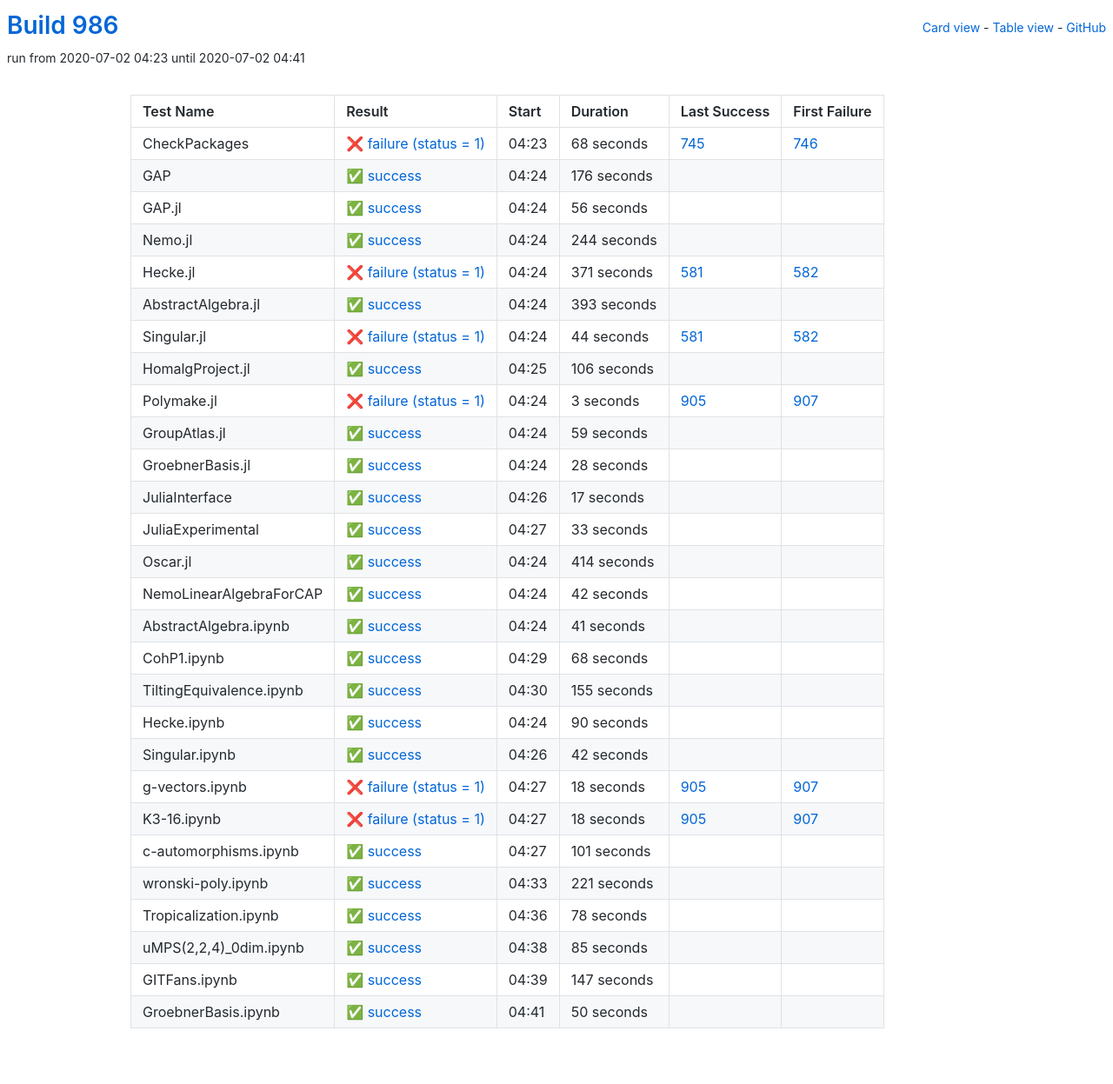
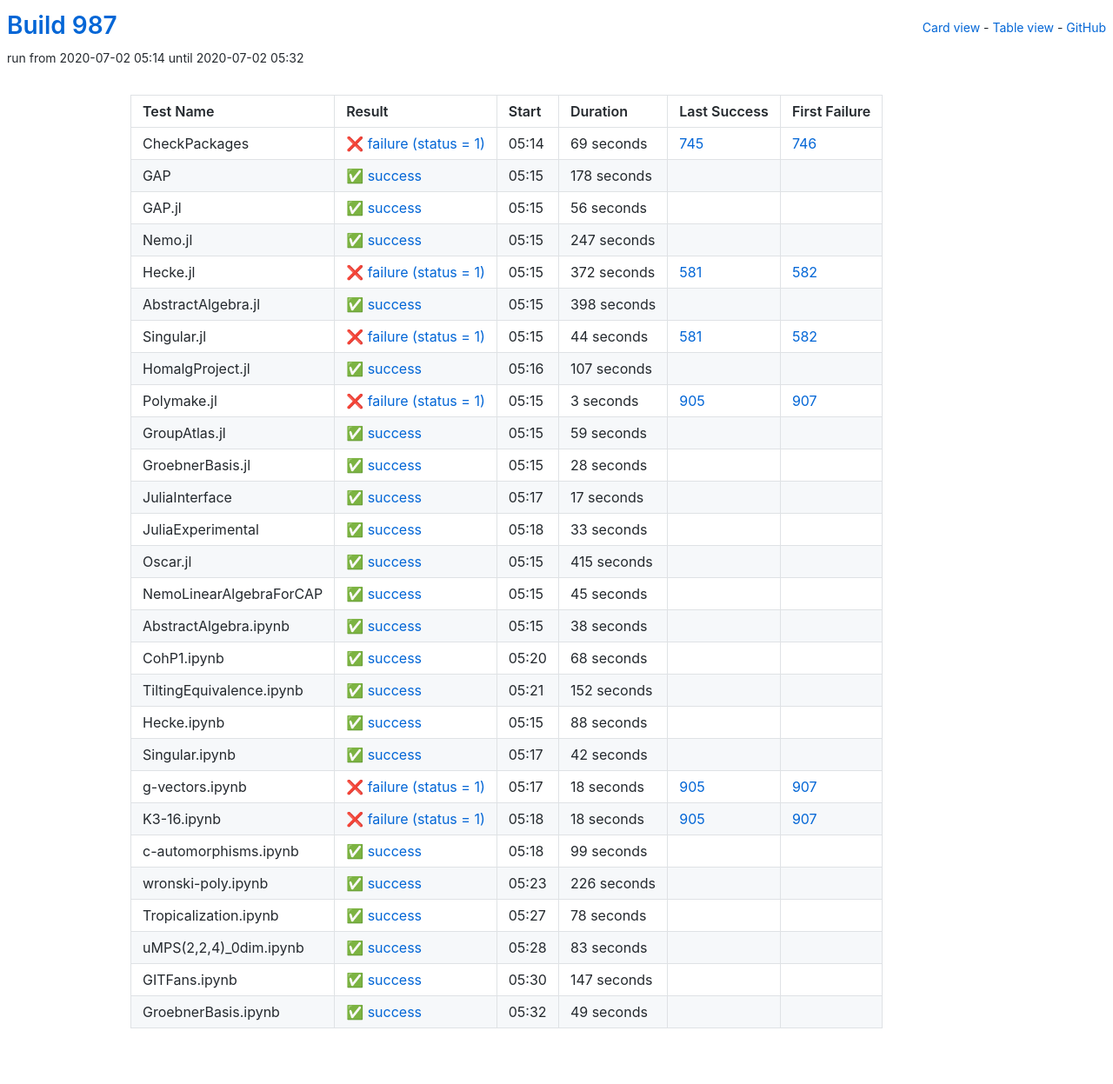
Before and after one commit to oscar-system/oscar-ci-status-1.4, a Jekyll site: the page built from table.html, in a window 1280 px wide. Shown: the whole page at 87% size. Built offline with Jekyll 4.4.1, drawn with Linux system fonts in a browser that asks for light colours.

Commit message:
Build #987

```diff
--- a/_data/ci.yml
+++ b/_data/ci.yml
@@ -1,6 +1,6 @@
 ---
-build: 986
-build_url: https://oscarci.mathematik.uni-kl.de/job/oscar-julia-1.4/986/
+build: 987
+build_url: https://oscarci.mathematik.uni-kl.de/job/oscar-julia-1.4/987/
 job: oscar-julia-1.4
 organization: oscar-system
 repo: oscar-ci-status-1.4
@@ -8,32 +8,32 @@ repourl: https://github.com/oscar-system/oscar-ci-status-1.4
 tests:
 - name: CheckPackages
   id: checkpackages
-  log: https://oscarci.mathematik.uni-kl.de/job/oscar-julia-1.4/986/artifact/logs/build-986/CheckPackages.log
-  start: 2020-07-02 04:23
+  log: https://oscarci.mathematik.uni-kl.de/job/oscar-julia-1.4/987/artifact/logs/build-987/CheckPackages.log
+  start: 2020-07-02 05:14
   success: false
   exitcode: 1
   status: failure
-  duration: 68
+  duration: 69
   last_success: 745
   last_success_url: https://oscarci.mathematik.uni-kl.de/job/oscar-julia-1.4/745/
   first_failure: 746
   first_failure_url: https://oscarci.mathematik.uni-kl.de/job/oscar-julia-1.4/746/
 - name: GAP
   id: gap
-  log: https://oscarci.mathematik.uni-kl.de/job/oscar-julia-1.4/986/artifact/logs/build-986/GAP.log
-  start: 2020-07-02 04:24
+  log: https://oscarci.mathematik.uni-kl.de/job/oscar-julia-1.4/987/artifact/logs/build-987/GAP.log
+  start: 2020-07-02 05:15
   success: true
   exitcode: 0
   status: success
-  duration: 176
+  duration: 178
   last_success: false
   last_success_url:
   first_failure: false
   first_failure_url:
 - name: GAP.jl
   id: gap-jl
-  log: https://oscarci.mathematik.uni-kl.de/job/oscar-julia-1.4/986/artifact/logs/build-986/GAP.jl.log
-  start: 2020-07-02 04:24
+  log: https://oscarci.mathematik.uni-kl.de/job/oscar-julia-1.4/987/artifact/logs/build-987/GAP.jl.log
+  start: 2020-07-02 05:15
   success: true
   exitcode: 0
   status: success
@@ -44,44 +44,44 @@ tests:
   first_failure_url:
 - name: Nemo.jl
   id: nemo-jl
-  log: https://oscarci.mathematik.uni-kl.de/job/oscar-julia-1.4/986/artifact/logs/build-986/Nemo.jl.log
-  start: 2020-07-02 04:24
+  log: https://oscarci.mathematik.uni-kl.de/job/oscar-julia-1.4/987/artifact/logs/build-987/Nemo.jl.log
+  start: 2020-07-02 05:15
   success: true
   exitcode: 0
   status: success
-  duration: 244
+  duration: 247
   last_success: false
   last_success_url:
   first_failure: false
   first_failure_url:
 - name: Hecke.jl
   id: hecke-jl
-  log: https://oscarci.mathematik.uni-kl.de/job/oscar-julia-1.4/986/artifact/logs/build-986/Hecke.jl.log
-  start: 2020-07-02 04:24
+  log: https://oscarci.mathematik.uni-kl.de/job/oscar-julia-1.4/987/artifact/logs/build-987/Hecke.jl.log
+  start: 2020-07-02 05:15
   success: false
   exitcode: 1
   status: failure
-  duration: 371
+  duration: 372
   last_success: 581
   last_success_url: https://oscarci.mathematik.uni-kl.de/job/oscar-julia-1.4/581/
   first_failure: 582
   first_failure_url: https://oscarci.mathematik.uni-kl.de/job/oscar-julia-1.4/582/
 - name: AbstractAlgebra.jl
   id: abstractalgebra-jl
-  log: https://oscarci.mathematik.uni-kl.de/job/oscar-julia-1.4/986/artifact/logs/build-986/AbstractAlgebra.jl.log
-  start: 2020-07-02 04:24
+  log: https://oscarci.mathematik.uni-kl.de/job/oscar-julia-1.4/987/artifact/logs/build-987/AbstractAlgebra.jl.log
+  start: 2020-07-02 05:15
   success: true
   exitcode: 0
   status: success
-  duration: 393
+  duration: 398
   last_success: false
   last_success_url:
   first_failure: false
   first_failure_url:
 - name: Singular.jl
   id: singular-jl
-  log: https://oscarci.mathematik.uni-kl.de/job/oscar-julia-1.4/986/artifact/logs/build-986/Singular.jl.log
-  start: 2020-07-02 04:24
+  log: https://oscarci.mathematik.uni-kl.de/job/oscar-julia-1.4/987/artifact/logs/build-987/Singular.jl.log
+  start: 2020-07-02 05:15
   success: false
   exitcode: 1
   status: failure
@@ -92,20 +92,20 @@ tests:
   first_failure_url: https://oscarci.mathematik.uni-kl.de/job/oscar-julia-1.4/582/
 - name: HomalgProject.jl
   id: homalgproject-jl
-  log: https://oscarci.mathematik.uni-kl.de/job/oscar-julia-1.4/986/artifact/logs/build-986/HomalgProject.jl.log
-  start: 2020-07-02 04:25
+  log: https://oscarci.mathematik.uni-kl.de/job/oscar-julia-1.4/987/artifact/logs/build-987/HomalgProject.jl.log
+  start: 2020-07-02 05:16
   success: true
   exitcode: 0
   status: success
-  duration: 106
+  duration: 107
   last_success: false
   last_success_url:
   first_failure: false
   first_failure_url:
 - name: Polymake.jl
   id: polymake-jl
-  log: https://oscarci.mathematik.uni-kl.de/job/oscar-julia-1.4/986/artifact/logs/build-986/Polymake.jl.log
-  start: 2020-07-02 04:24
+  log: https://oscarci.mathematik.uni-kl.de/job/oscar-julia-1.4/987/artifact/logs/build-987/Polymake.jl.log
+  start: 2020-07-02 05:15
   success: false
   exitcode: 1
   status: failure
@@ -116,8 +116,8 @@ tests:
   first_failure_url: https://oscarci.mathematik.uni-kl.de/job/oscar-julia-1.4/907/
 - name: GroupAtlas.jl
   id: groupatlas-jl
-  log: https://oscarci.mathematik.uni-kl.de/job/oscar-julia-1.4/986/artifact/logs/build-986/GroupAtlas.jl.log
-  start: 2020-07-02 04:24
+  log: https://oscarci.mathematik.uni-kl.de/job/oscar-julia-1.4/987/artifact/logs/build-987/GroupAtlas.jl.log
+  start: 2020-07-02 05:15
   success: true
   exitcode: 0
   status: success
@@ -128,8 +128,8 @@ tests:
   first_failure_url:
 - name: GroebnerBasis.jl
   id: groebnerbasis-jl
-  log: https://oscarci.mathematik.uni-kl.de/job/oscar-julia-1.4/986/artifact/logs/build-986/GroebnerBasis.jl.log
-  start: 2020-07-02 04:24
+  log: https://oscarci.mathematik.uni-kl.de/job/oscar-julia-1.4/987/artifact/logs/build-987/GroebnerBasis.jl.log
+  start: 2020-07-02 05:15
   success: true
   exitcode: 0
   status: success
@@ -140,8 +140,8 @@ tests:
   first_failure_url:
 - name: JuliaInterface
   id: juliainterface
-  log: https://oscarci.mathematik.uni-kl.de/job/oscar-julia-1.4/986/artifact/logs/build-986/JuliaInterface.log
-  start: 2020-07-02 04:26
+  log: https://oscarci.mathematik.uni-kl.de/job/oscar-julia-1.4/987/artifact/logs/build-987/JuliaInterface.log
+  start: 2020-07-02 05:17
   success: true
   exitcode: 0
   status: success
@@ -152,8 +152,8 @@ tests:
   first_failure_url:
 - name: JuliaExperimental
   id: juliaexperimental
-  log: https://oscarci.mathematik.uni-kl.de/job/oscar-julia-1.4/986/artifact/logs/build-986/JuliaExperimental.log
-  start: 2020-07-02 04:27
+  log: https://oscarci.mathematik.uni-kl.de/job/oscar-julia-1.4/987/artifact/logs/build-987/JuliaExperimental.log
+  start: 2020-07-02 05:18
   success: true
   exitcode: 0
   status: success
@@ -164,44 +164,44 @@ tests:
   first_failure_url:
 - name: Oscar.jl
   id: oscar-jl
-  log: https://oscarci.mathematik.uni-kl.de/job/oscar-julia-1.4/986/artifact/logs/build-986/Oscar.jl.log
-  start: 2020-07-02 04:24
+  log: https://oscarci.mathematik.uni-kl.de/job/oscar-julia-1.4/987/artifact/logs/build-987/Oscar.jl.log
+  start: 2020-07-02 05:15
   success: true
   exitcode: 0
   status: success
-  duration: 414
+  duration: 415
   last_success: false
   last_success_url:
   first_failure: false
   first_failure_url:
 - name: NemoLinearAlgebraForCAP
   id: nemolinearalgebraforcap
-  log: https://oscarci.mathematik.uni-kl.de/job/oscar-julia-1.4/986/artifact/logs/build-986/NemoLinearAlgebraForCAP.log
-  start: 2020-07-02 04:24
+  log: https://oscarci.mathematik.uni-kl.de/job/oscar-julia-1.4/987/artifact/logs/build-987/NemoLinearAlgebraForCAP.log
+  start: 2020-07-02 05:15
   success: true
   exitcode: 0
   status: success
-  duration: 42
+  duration: 45
   last_success: false
   last_success_url:
   first_failure: false
   first_failure_url:
 - name: AbstractAlgebra.ipynb
   id: abstractalgebra-ipynb
-  log: https://oscarci.mathematik.uni-kl.de/job/oscar-julia-1.4/986/artifact/logs/build-986/AbstractAlgebra.ipynb.log
-  start: 2020-07-02 04:24
+  log: https://oscarci.mathematik.uni-kl.de/job/oscar-julia-1.4/987/artifact/logs/build-987/AbstractAlgebra.ipynb.log
+  start: 2020-07-02 05:15
   success: true
   exitcode: 0
   status: success
-  duration: 41
+  duration: 38
   last_success: false
   last_success_url:
   first_failure: false
   first_failure_url:
 - name: CohP1.ipynb
   id: cohp1-ipynb
-  log: https://oscarci.mathematik.uni-kl.de/job/oscar-julia-1.4/986/artifact/logs/build-986/CohP1.ipynb.log
-  start: 2020-07-02 04:29
+  log: https://oscarci.mathematik.uni-kl.de/job/oscar-julia-1.4/987/artifact/logs/build-987/CohP1.ipynb.log
+  start: 2020-07-02 05:20
   success: true
   exitcode: 0
   status: success
@@ -212,32 +212,32 @@ tests:
   first_failure_url:
 - name: TiltingEquivalence.ipynb
   id: tiltingequivalence-ipynb
-  log: https://oscarci.mathematik.uni-kl.de/job/oscar-julia-1.4/986/artifact/logs/build-986/TiltingEquivalence.ipynb.log
-  start: 2020-07-02 04:30
+  log: https://oscarci.mathematik.uni-kl.de/job/oscar-julia-1.4/987/artifact/logs/build-987/TiltingEquivalence.ipynb.log
+  start: 2020-07-02 05:21
   success: true
   exitcode: 0
   status: success
-  duration: 155
+  duration: 152
   last_success: false
   last_success_url:
   first_failure: false
   first_failure_url:
 - name: Hecke.ipynb
   id: hecke-ipynb
-  log: https://oscarci.mathematik.uni-kl.de/job/oscar-julia-1.4/986/artifact/logs/build-986/Hecke.ipynb.log
-  start: 2020-07-02 04:24
+  log: https://oscarci.mathematik.uni-kl.de/job/oscar-julia-1.4/987/artifact/logs/build-987/Hecke.ipynb.log
+  start: 2020-07-02 05:15
   success: true
   exitcode: 0
   status: success
-  duration: 90
+  duration: 88
   last_success: false
   last_success_url:
   first_failure: false
   first_failure_url:
 - name: Singular.ipynb
   id: singular-ipynb
-  log: https://oscarci.mathematik.uni-kl.de/job/oscar-julia-1.4/986/artifact/logs/build-986/Singular.ipynb.log
-  start: 2020-07-02 04:26
+  log: https://oscarci.mathematik.uni-kl.de/job/oscar-julia-1.4/987/artifact/logs/build-987/Singular.ipynb.log
+  start: 2020-07-02 05:17
   success: true
   exitcode: 0
   status: success
@@ -248,8 +248,8 @@ tests:
   first_failure_url:
 - name: g-vectors.ipynb
   id: g-vectors-ipynb
-  log: https://oscarci.mathematik.uni-kl.de/job/oscar-julia-1.4/986/artifact/logs/build-986/g-vectors.ipynb.log
-  start: 2020-07-02 04:27
+  log: https://oscarci.mathematik.uni-kl.de/job/oscar-julia-1.4/987/artifact/logs/build-987/g-vectors.ipynb.log
+  start: 2020-07-02 05:17
   success: false
   exitcode: 1
   status: failure
@@ -260,8 +260,8 @@ tests:
   first_failure_url: https://oscarci.mathematik.uni-kl.de/job/oscar-julia-1.4/907/
 - name: K3-16.ipynb
   id: k3-16-ipynb
-  log: https://oscarci.mathematik.uni-kl.de/job/oscar-julia-1.4/986/artifact/logs/build-986/K3-16.ipynb.log
-  start: 2020-07-02 04:27
+  log: https://oscarci.mathematik.uni-kl.de/job/oscar-julia-1.4/987/artifact/logs/build-987/K3-16.ipynb.log
+  start: 2020-07-02 05:18
   success: false
   exitcode: 1
   status: failure
@@ -272,32 +272,32 @@ tests:
   first_failure_url: https://oscarci.mathematik.uni-kl.de/job/oscar-julia-1.4/907/
 - name: c-automorphisms.ipynb
   id: c-automorphisms-ipynb
-  log: https://oscarci.mathematik.uni-kl.de/job/oscar-julia-1.4/986/artifact/logs/build-986/c-automorphisms.ipynb.log
-  start: 2020-07-02 04:27
+  log: https://oscarci.mathematik.uni-kl.de/job/oscar-julia-1.4/987/artifact/logs/build-987/c-automorphisms.ipynb.log
+  start: 2020-07-02 05:18
   success: true
   exitcode: 0
   status: success
-  duration: 101
+  duration: 99
   last_success: false
   last_success_url:
   first_failure: false
   first_failure_url:
 - name: wronski-poly.ipynb
   id: wronski-poly-ipynb
-  log: https://oscarci.mathematik.uni-kl.de/job/oscar-julia-1.4/986/artifact/logs/build-986/wronski-poly.ipynb.log
-  start: 2020-07-02 04:33
+  log: https://oscarci.mathematik.uni-kl.de/job/oscar-julia-1.4/987/artifact/logs/build-987/wronski-poly.ipynb.log
+  start: 2020-07-02 05:23
   success: true
   exitcode: 0
   status: success
-  duration: 221
+  duration: 226
   last_success: false
   last_success_url:
   first_failure: false
   first_failure_url:
 - name: Tropicalization.ipynb
   id: tropicalization-ipynb
-  log: https://oscarci.mathematik.uni-kl.de/job/oscar-julia-1.4/986/artifact/logs/build-986/Tropicalization.ipynb.log
-  start: 2020-07-02 04:36
+  log: https://oscarci.mathematik.uni-kl.de/job/oscar-julia-1.4/987/artifact/logs/build-987/Tropicalization.ipynb.log
+  start: 2020-07-02 05:27
   success: true
   exitcode: 0
   status: success
@@ -308,20 +308,20 @@ tests:
   first_failure_url:
 - name: uMPS(2,2,4)_0dim.ipynb
   id: umps-2-2-4-0dim-ipynb
-  log: https://oscarci.mathematik.uni-kl.de/job/oscar-julia-1.4/986/artifact/logs/build-986/uMPS-2-2-4-_0dim.ipynb.log
-  start: 2020-07-02 04:38
+  log: https://oscarci.mathematik.uni-kl.de/job/oscar-julia-1.4/987/artifact/logs/build-987/uMPS-2-2-4-_0dim.ipynb.log
+  start: 2020-07-02 05:28
   success: true
   exitcode: 0
   status: success
-  duration: 85
+  duration: 83
   last_success: false
   last_success_url:
   first_failure: false
   first_failure_url:
 - name: GITFans.ipynb
   id: gitfans-ipynb
-  log: https://oscarci.mathematik.uni-kl.de/job/oscar-julia-1.4/986/artifact/logs/build-986/GITFans.ipynb.log
-  start: 2020-07-02 04:39
+  log: https://oscarci.mathematik.uni-kl.de/job/oscar-julia-1.4/987/artifact/logs/build-987/GITFans.ipynb.log
+  start: 2020-07-02 05:30
   success: true
   exitcode: 0
   status: success
@@ -332,12 +332,12 @@ tests:
   first_failure_url:
 - name: GroebnerBasis.ipynb
   id: groebnerbasis-ipynb
-  log: https://oscarci.mathematik.uni-kl.de/job/oscar-julia-1.4/986/artifact/logs/build-986/GroebnerBasis.ipynb.log
-  start: 2020-07-02 04:41
+  log: https://oscarci.mathematik.uni-kl.de/job/oscar-julia-1.4/987/artifact/logs/build-987/GroebnerBasis.ipynb.log
+  start: 2020-07-02 05:32
   success: true
   exitcode: 0
   status: success
-  duration: 50
+  duration: 49
   last_success: false
   last_success_url:
   first_failure: false
```
Also changed, not shown: README.md.
